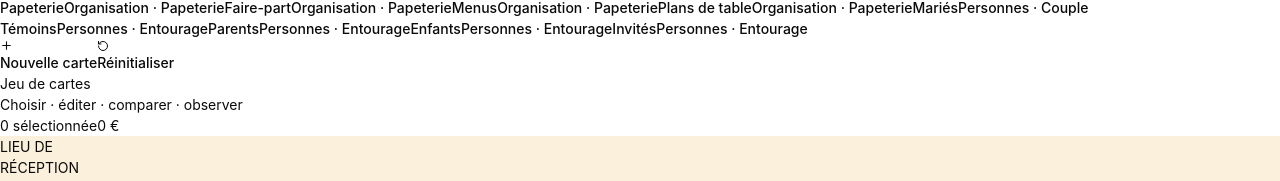
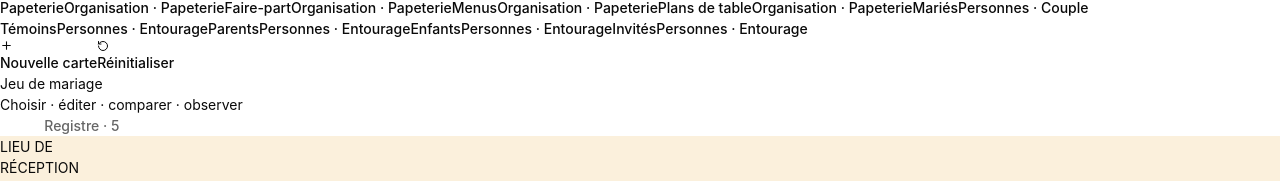
Before and after one commit to mattmezstitchlab/ColorCard, a React (Vite) app in the folder Interactive Eye-Following Card (Community)/: page / in a window 1280 px wide. Shown: the part 305-486 px from the top of the page. Built offline with nearby package versions, Linux system fonts and the light colour scheme.

Commit message:
feat: add wedding participant cards and registry

```diff
--- a/Interactive Eye-Following Card (Community)/src/app/App.tsx
+++ b/Interactive Eye-Following Card (Community)/src/app/App.tsx
@@ -14,6 +14,16 @@ type Category =
   | "Personnes";
 
 type CardState = "disponible" | "sélectionnée" | "à confirmer";
+type ParticipantRole = "Marié" | "Témoin" | "Invité" | "Famille";
+
+interface Participant {
+  id: string;
+  name: string;
+  role: ParticipantRole;
+  attendance: "oui" | "non" | "à répondre";
+  guests: number;
+  note: string;
+}
 
 interface CardData {
   id: string;
@@ -134,6 +144,14 @@ const PRESETS: CardData[] = CATEGORIES.flatMap((category) =>
   }))
 );
 
+const INITIAL_PARTICIPANTS: Participant[] = [
+  { id: "p-1", name: "Les mariés", role: "Marié", attendance: "oui", guests: 0, note: "" },
+  { id: "p-2", name: "Paul Martin", role: "Témoin", attendance: "à répondre", guests: 0, note: "" },
+  { id: "p-3", name: "Claire Martin", role: "Témoin", attendance: "oui", guests: 0, note: "" },
+  { id: "p-4", name: "Jean Dupont", role: "Invité", attendance: "oui", guests: 1, note: "Sans gluten" },
+  { id: "p-5", name: "Sophie Dupont", role: "Invité", attendance: "à répondre", guests: 0, note: "" },
+];
+
 function newCard(category: Category = "Musique"): CardData {
   return {
     id: "custom-" + Date.now(),
@@ -175,6 +193,10 @@ export default function App() {
   const [selectedId, setSelectedId] = useState<string | null>(null);
   const [query, setQuery] = useState("");
   const [showLibrary, setShowLibrary] = useState(true);
+  const [view, setView] = useState<"cartes" | "registre">("cartes");
+  const [participants, setParticipants] = useState<Participant[]>(INITIAL_PARTICIPANTS);
+  const [participantDraft, setParticipantDraft] = useState("");
+  const [participantRole, setParticipantRole] = useState<ParticipantRole>("Invité");
 
   const selected = cards.find((card) => card.id === selectedId) ?? null;
 
@@ -194,6 +216,8 @@ export default function App() {
   );
 
   const selectedCount = cards.filter((c) => c.state === "sélectionnée").length;
+  const presentCount = participants.filter((p) => p.attendance === "oui").length;
+  const pendingCount = participants.filter((p) => p.attendance === "à répondre").length;
   const selectedBudget = cards
     .filter((c) => c.state === "sélectionnée")
     .reduce((sum, c) => sum + c.price, 0);
@@ -217,6 +241,21 @@ export default function App() {
   const reset = () => {
     setCards(PRESETS);
     setSelectedId(null);
+    setParticipants(INITIAL_PARTICIPANTS);
+  };
+
+  const addParticipant = () => {
+    const name = participantDraft.trim();
+    if (!name) return;
+    setParticipants((current) => [
+      ...current,
+      { id: "p-" + Date.now(), name, role: participantRole, attendance: "à répondre", guests: 0, note: "" },
+    ]);
+    setParticipantDraft("");
+  };
+
+  const updateParticipant = (id: string, patch: Partial<Participant>) => {
+    setParticipants((current) => current.map((p) => (p.id === id ? { ...p, ...patch } : p)));
   };
 
   return (
@@ -299,22 +338,17 @@ export default function App() {
       <main className="relative flex min-w-0 flex-1 flex-col overflow-hidden">
         <div className="flex shrink-0 items-center justify-between border-b border-[#262626] px-6 py-3">
           <div>
-            <div className="text-[10px] font-semibold uppercase tracking-[0.18em] text-[#777]">Jeu de cartes</div>
-            <div className="mt-1 text-sm">Choisir · éditer · comparer · observer</div>
+            <div className="text-[10px] font-semibold uppercase tracking-[0.18em] text-[#777]">Jeu de mariage</div>
+            <div className="mt-1 text-sm">{view === "cartes" ? "Choisir · éditer · comparer · observer" : "Registre des participants"}</div>
           </div>
-          <div className="flex items-center gap-5 text-[10px] uppercase tracking-[0.14em] text-[#777]">
-            <span>{selectedCount} sélectionnée{selectedCount > 1 ? "s" : ""}</span>
-            <span>{money(selectedBudget)}</span>
+          <div className="flex items-center gap-2">
+            <button onClick={() => setView("cartes")} className="border px-3 py-1.5 text-[9px] uppercase tracking-wide" style={{ borderColor: view === "cartes" ? "#fff" : "#303030", color: view === "cartes" ? "#fff" : "#666" }}>Cartes</button>
+            <button onClick={() => setView("registre")} className="border px-3 py-1.5 text-[9px] uppercase tracking-wide" style={{ borderColor: view === "registre" ? "#fff" : "#303030", color: view === "registre" ? "#fff" : "#666" }}>Registre · {participants.length}</button>
           </div>
         </div>
 
-        <div
-          className="flex-1 overflow-auto"
-          style={{
-            backgroundImage: "radial-gradient(circle, #252525 1px, transparent 1px)",
-            backgroundSize: "24px 24px",
-          }}
-        >
+        <div className="flex-1 overflow-auto" style={{ backgroundImage: "radial-gradient(circle, #252525 1px, transparent 1px)", backgroundSize: "24px 24px" }}>
+          {view === "cartes" ? (
           <div className="flex flex-wrap items-start gap-6 p-8">
             {visible.map((card) => (
               <div key={card.id} className="group relative">
@@ -354,11 +388,43 @@ export default function App() {
               </div>
             ))}
           </div>
+          ) : (
+            <div className="mx-auto max-w-5xl p-8">
+              <div className="mb-6 grid grid-cols-3 gap-3">
+                <div className="border border-[#303030] bg-[#111] p-4"><div className="text-[9px] uppercase tracking-[0.16em] text-[#666]">Registre</div><div className="mt-1 text-2xl">{participants.length}</div><div className="mt-1 text-[9px] text-[#666]">personnes enregistrées</div></div>
+                <div className="border border-[#303030] bg-[#111] p-4"><div className="text-[9px] uppercase tracking-[0.16em] text-[#666]">Présents</div><div className="mt-1 text-2xl">{presentCount}</div><div className="mt-1 text-[9px] text-[#666]">réponses positives</div></div>
+                <div className="border border-[#303030] bg-[#111] p-4"><div className="text-[9px] uppercase tracking-[0.16em] text-[#666]">À répondre</div><div className="mt-1 text-2xl">{pendingCount}</div><div className="mt-1 text-[9px] text-[#666]">invitations ouvertes</div></div>
+              </div>
+
+              <div className="mb-6 border border-[#303030] bg-[#111] p-4">
+                <SectionLabel>Ajouter une personne</SectionLabel>
+                <div className="flex gap-2">
+                  <input value={participantDraft} onChange={(e) => setParticipantDraft(e.target.value)} onKeyDown={(e) => { if (e.key === "Enter") addParticipant(); }} placeholder="Prénom Nom" className={inputClass + " flex-1"} />
+                  <select value={participantRole} onChange={(e) => setParticipantRole(e.target.value as ParticipantRole)} className={inputClass + " w-[130px]"}>{(["Invité","Témoin","Famille","Marié"] as ParticipantRole[]).map((r) => <option key={r}>{r}</option>)}</select>
+                  <button onClick={addParticipant} className="bg-white px-4 text-[9px] font-bold uppercase tracking-wide text-black">Ajouter</button>
+                </div>
+              </div>
+
+              <div className="border border-[#303030] bg-[#111]">
+                <div className="grid grid-cols-[1fr_120px_120px_80px_1fr] border-b border-[#303030] px-4 py-3 text-[9px] uppercase tracking-[0.14em] text-[#666]"><span>Nom / carte</span><span>Rôle</span><span>Présence</span><span>Invités</span><span>Indication</span></div>
+                {participants.map((p) => (
+                  <div key={p.id} className="grid grid-cols-[1fr_120px_120px_80px_1fr] items-center border-b border-[#202020] px-4 py-3 last:border-0">
+                    <div><div className="text-[11px] font-semibold">{p.name}</div><div className="mt-1 text-[8px] uppercase tracking-wide text-[#666]">Carte · {p.role}</div></div>
+                    <select value={p.role} onChange={(e) => updateParticipant(p.id, { role: e.target.value as ParticipantRole })} className="border border-[#303030] bg-[#1d1d1d] px-2 py-1.5 text-[9px]">{(["Marié","Témoin","Invité","Famille"] as ParticipantRole[]).map((r) => <option key={r}>{r}</option>)}</select>
+                    <select value={p.attendance} onChange={(e) => updateParticipant(p.id, { attendance: e.target.value as Participant["attendance"] })} className="border border-[#303030] bg-[#1d1d1d] px-2 py-1.5 text-[9px]">{(["oui","à répondre","non"] as Participant["attendance"][]).map((r) => <option key={r}>{r}</option>)}</select>
+                    <input type="number" min="0" value={p.guests} onChange={(e) => updateParticipant(p.id, { guests: Number(e.target.value) })} className="w-16 border border-[#303030] bg-[#1d1d1d] px-2 py-1.5 text-[9px]" />
+                    <input value={p.note} onChange={(e) => updateParticipant(p.id, { note: e.target.value })} placeholder="Allergie, besoin, remarque…" className="border border-[#303030] bg-[#1d1d1d] px-2 py-1.5 text-[9px]" />
+                  </div>
+                ))}
+              </div>
+              <div className="mt-4 text-[9px] uppercase tracking-[0.12em] text-[#555]">Chaque personne pourra plus tard recevoir son lien personnel pour créer / compléter sa carte sans accéder au reste du mariage.</div>
+            </div>
+          )}
         </div>
 
         <div className="flex shrink-0 items-center justify-between border-t border-[#262626] px-6 py-2 text-[9px] uppercase tracking-[0.16em] text-[#555]">
           <span>Carte = identité · domaine · service · indication · horaires · prix · état</span>
-          <span>Yeux actifs</span>
+          <span>{view === "cartes" ? "Yeux actifs" : "Registre · accès par rôle"}</span>
         </div>
       </main>
 
```
